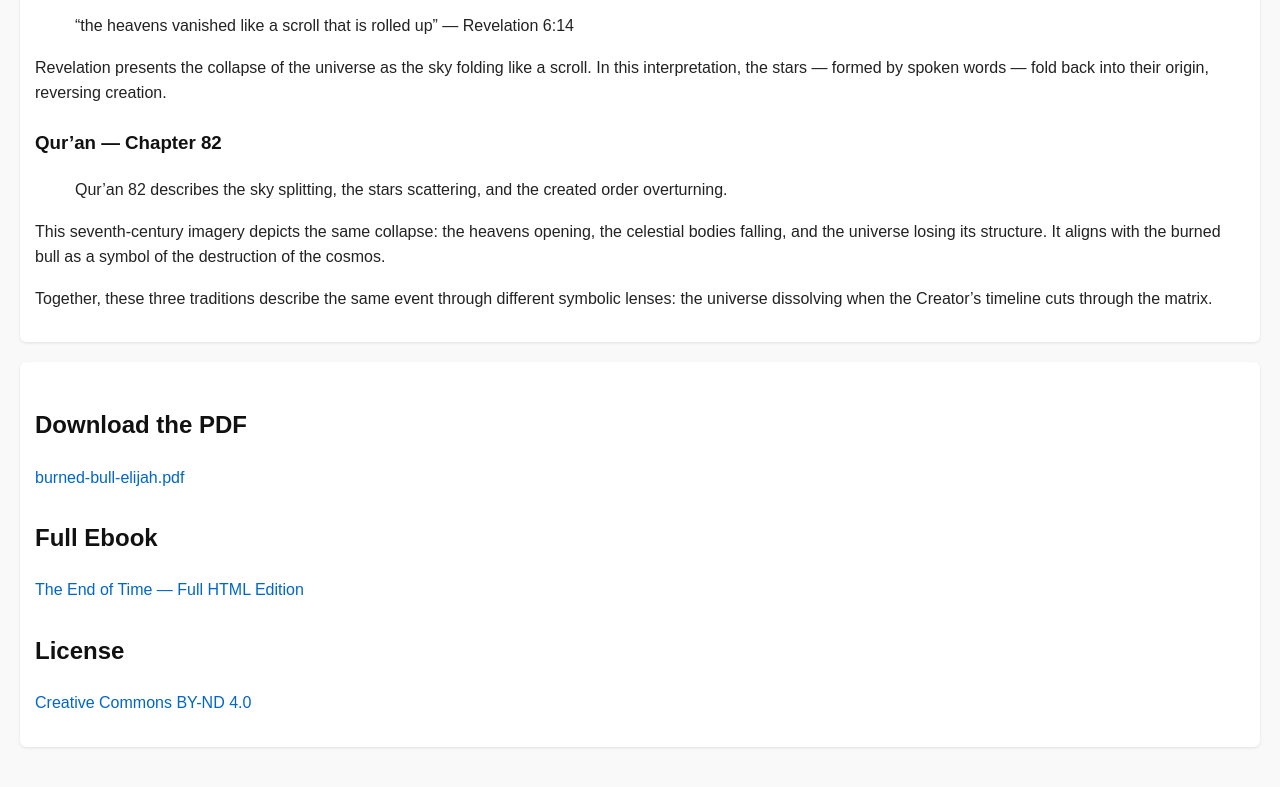
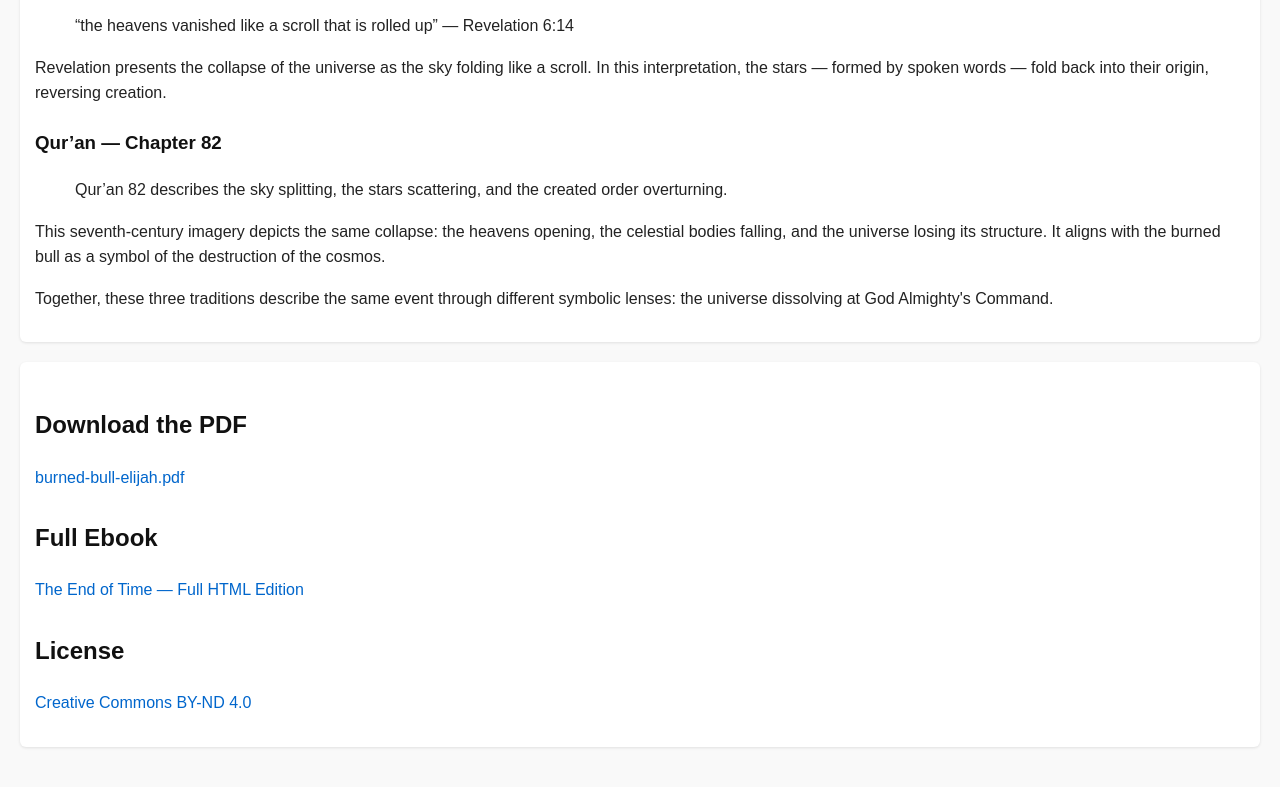
Before and after one commit to RaphaelAsanti/burned-bull-elijah, a plain HTML site: page index.html in a window 1280 px wide. Shown: the part 2162-2949 px from the top of the page. Drawn offline with Linux system fonts and the light colour scheme.

Commit message:
Update description of universe dissolution event

```diff
--- a/index.html
+++ b/index.html
@@ -216,7 +216,7 @@ of the destruction of the cosmos.
 
 <p>
 Together, these three traditions describe the same event through different symbolic lenses:
-the universe dissolving when the Creator’s timeline cuts through the matrix.
+the universe dissolving at God Almighty's Command.
 </p>
 </div>
 
```
